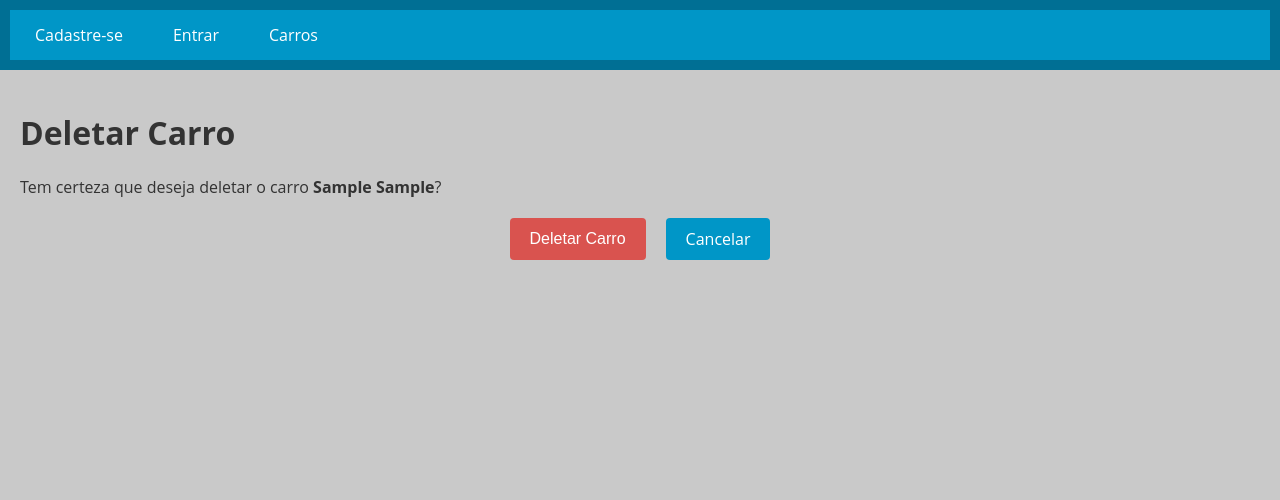
After one commit to VitorMonteiroVianna/Comercio-de-Carros, a Django app: page /cars/1/delete in a window 1280 px wide. The commit adds this page. Shown: the top 500 px of the page. Run offline with Django 5.2, Linux system fonts and the light colour scheme; tables that the repository leaves empty hold one stand-in row (values such as "Sample post").

Commit message:
Add DeleteView

```diff
--- a/app/urls.py
+++ b/app/urls.py
@@ -3,7 +3,7 @@ from django.urls import path
 from django.conf import settings
 from django.conf.urls.static import static
 
-from cars.views import CarsListView, AddCarCreateView, CarDetailView, CarUpdateView
+from cars.views import CarsListView, AddCarCreateView, CarDetailView, CarUpdateView, CarDeleteView
 from accounts.views import register_view, authenticate_view, logout_view
 
 
@@ -12,6 +12,7 @@ urlpatterns = [
     path('cars', CarsListView.as_view(), name='cars_list'),
     path('cars/<int:pk>/', CarDetailView.as_view(), name='car_detail'),
     path('cars/<int:pk>/update', CarUpdateView.as_view(), name='car_update'),
+    path('cars/<int:pk>/delete', CarDeleteView.as_view(), name='car_delete'),
     path('cars/add', AddCarCreateView.as_view(), name='add_car'),
     path('user/register', register_view, name='register_user'),
     path('user/auth', authenticate_view, name='authenticate_user'),
--- /dev/null
+++ b/cars/templates/car_delete.html
@@ -0,0 +1,63 @@
+{% extends "base.html" %}
+
+{% block content %}
+  <style>
+    .buttons-container {
+      display: flex;
+      justify-content: center;
+      margin-top: 20px;
+      margin-bottom: 20px;
+    }
+
+    .btn {
+      display: inline-block;
+      background-color: #0096c7;
+      color: #fff;
+      border: none;
+      padding: 10px 20px;
+      font-size: 16px;
+      border-radius: 4px;
+      cursor: pointer;
+      transition: background-color 0.3s ease-in-out;
+      margin: 0 10px;
+    }
+
+    .btn:hover {
+      background-color: #108eb8;
+    }
+
+    .btn-danger {
+      background-color: #d9534f;
+      text-decoration: none !important;
+    }
+
+    .btn-danger:hover {
+      background-color: #d2221c;
+    }
+
+    .error-message {
+      color: #d9534f;
+      font-size: 14px;
+      margin-top: 5px;
+    }
+
+    a {
+      text-decoration: none !important;
+    }
+  </style>
+  <div class="card">
+    <div class="card-header">
+      <h1 class="card-title">Deletar Carro</h1>
+    </div>
+    <div class="card-body">
+      <p>Tem certeza que deseja deletar o carro <strong>{{ object.brand }} {{ object.model }}</strong>?</p>
+      <form method="post">
+        {% csrf_token %}
+        <div class="buttons-container">
+          <button type="submit" class="btn btn-danger">Deletar Carro</button>
+          <a href="{% url 'car_update' pk=object.pk %}" class="btn btn-secondary">Cancelar</a>
+        </div>
+      </form>
+    </div>
+  </div>
+{% endblock %}
--- a/cars/templates/car_detail.html
+++ b/cars/templates/car_detail.html
@@ -89,5 +89,6 @@
   </div>
   <div class="buttons-container">
     <a href="{% url 'car_update' pk=object.pk %}" class="btn btn-primary">Editar</a>
+    <a href="{% url 'car_delete' pk=object.pk %}" class="btn btn-danger">Deletar</a>
   </div>
 {% endblock %}
--- a/cars/views.py
+++ b/cars/views.py
@@ -2,7 +2,7 @@ from django.shortcuts import render, redirect
 from cars.models import Cars
 from cars.forms import AddCarForm
 from django.views import View
-from django.views.generic import ListView, DetailView, CreateView, UpdateView
+from django.views.generic import ListView, DetailView, CreateView, UpdateView, DeleteView
 
 
 
@@ -36,3 +36,9 @@ class CarUpdateView(UpdateView):
     form_class = AddCarForm
     template_name = 'car_update.html'
     success_url = '/cars'
+
+
+class CarDeleteView(DeleteView):
+    model = Cars
+    template_name = 'car_delete.html'
+    success_url ='/cars'
```
